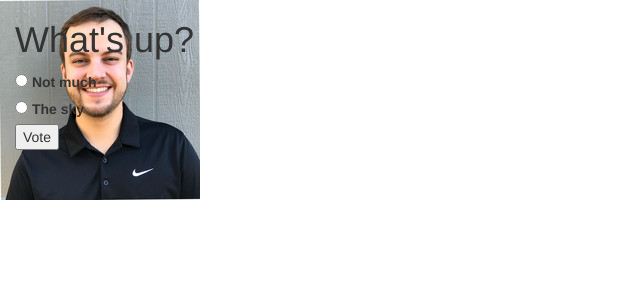
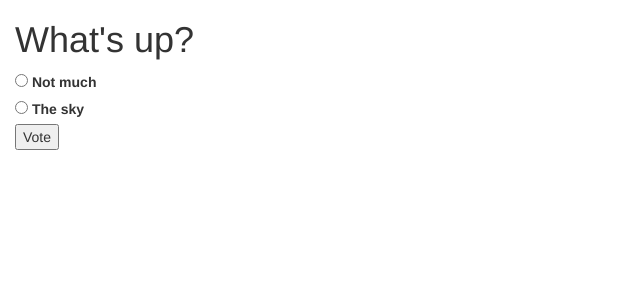
Before and after one commit to mpopelka94/DjangoPolls, a Django app: page /polls/1/ in a window 1280 px wide. Shown: the top 300 px of the page, without its empty margins (0-640 px from the left). Run offline with Django 3.2, Linux system fonts and the light colour scheme; data comes from the database, SQL or seed files in the repository; some libraries are stand-ins or nearby versions.

Commit message:
removed image from style.css

```diff
--- a/polls/static/polls/style.css
+++ b/polls/static/polls/style.css
@@ -2,7 +2,7 @@ li a {
     color: green;
 }
 body {
-    background: white url("images/me.jpg") no-repeat;
+    background: white;
 
 }
 h1, h2, li, li a{
```
